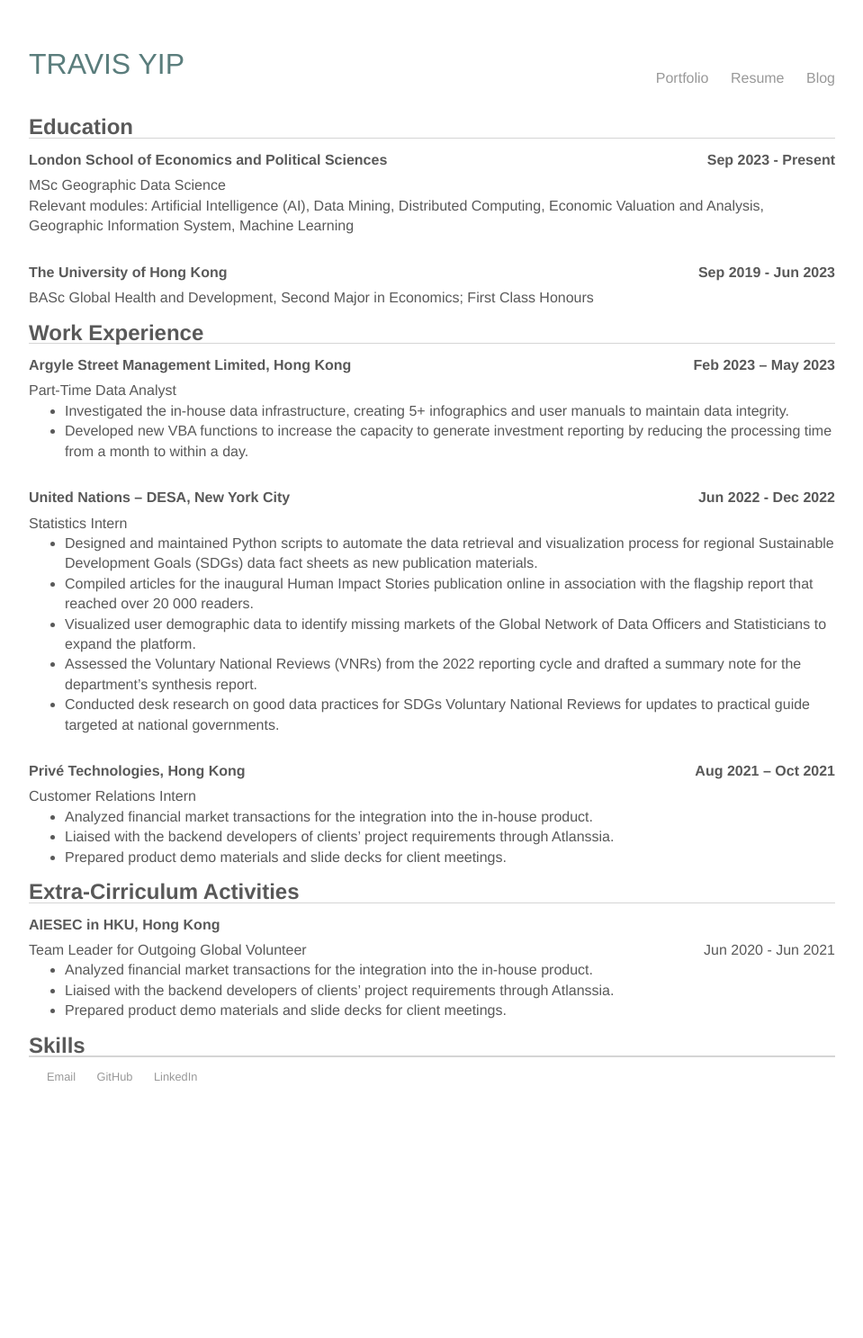
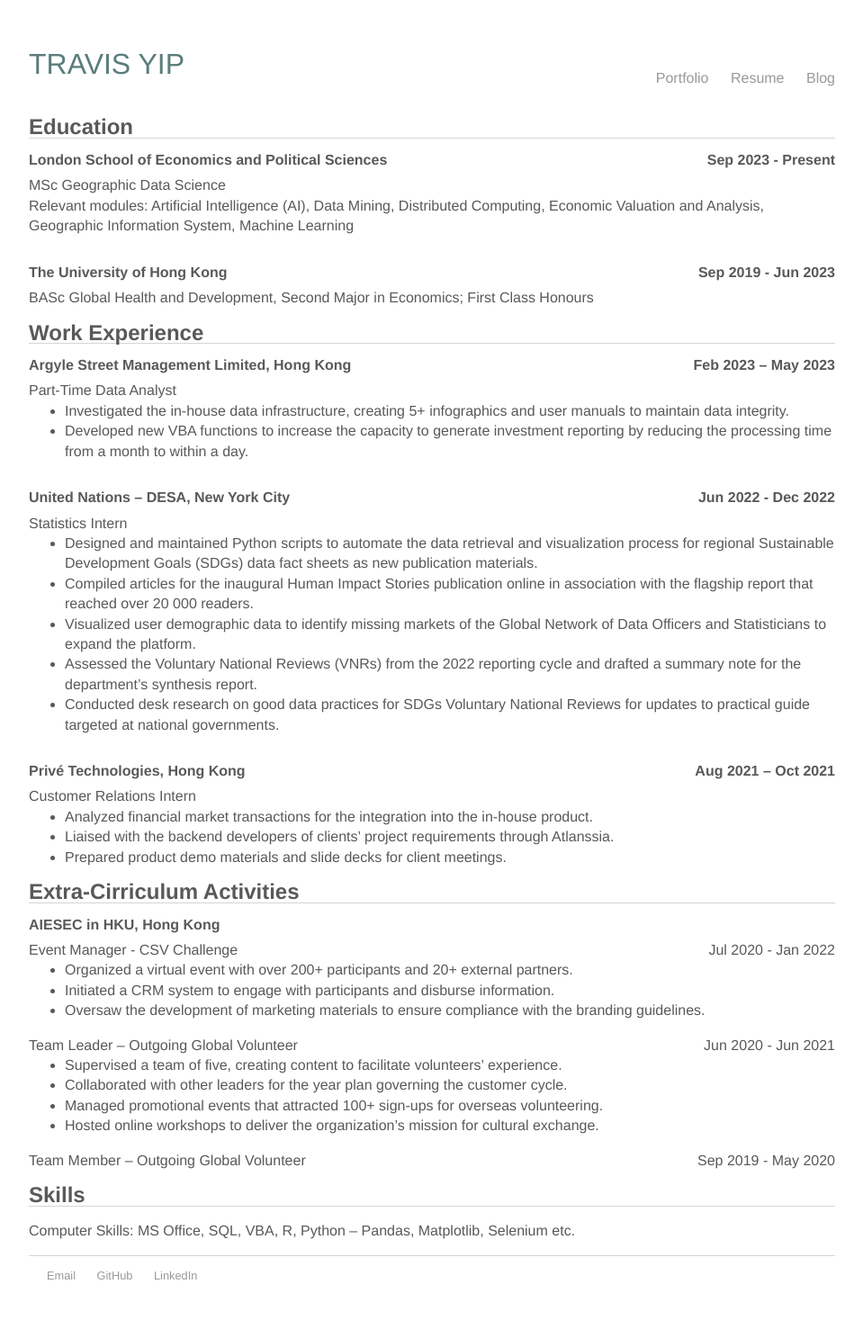
Before and after one commit to cwtravisyip/cwtravisyip.github.io, a Jekyll site: the page built from resume/index.html, in a window 1280 px wide. Shown: the whole page at 90% size, without its empty margins (160-1119 px from the left). Built offline with Jekyll 4.4.1, drawn with Linux system fonts in a browser that asks for light colours; before the commit the page ends 1266 px from its top, so only the background shows below that.

Commit message:
Update content

```diff
--- a/resume/index.html
+++ b/resume/index.html
@@ -75,17 +75,35 @@
 	</header>
 
 	<header style="margin-top:5px">
-		<div style="margin-bottom:0px;color:#595959">Team Leader for Outgoing Global Volunteer</div>
+		<div style="margin-bottom:0px;color:#595959">Event Manager - CSV Challenge</div>
+		<div style="margin-bottom:0px;color:#595959">Jul 2020 - Jan 2022</div>
+	</header>
+	<ul style="margin-top:0px;color:#595959"">
+		<li>Organized a virtual event with over 200+ participants and 20+ external partners.</li>
+		<li>Initiated a CRM system to engage with participants and disburse information.</li>
+		<li>Oversaw the development of marketing materials to ensure compliance with the branding guidelines.</li>
+	</ul>
+
+	<header style="margin-top:5px">
+		<div style="margin-bottom:0px;color:#595959">Team Leader – Outgoing Global Volunteer</div>
 		<div style="margin-bottom:0px;color:#595959">Jun 2020 - Jun 2021</div>
 	</header>
 	<ul style="margin-top:0px;color:#595959"">
-		<li>Analyzed financial market transactions for the integration into the in-house product.</li>
-		<li>Liaised with the backend developers of clients’ project requirements through Atlanssia.</li>
-		<li>Prepared product demo materials and slide decks for client meetings.</li>
+		<li>Supervised a team of five, creating content to facilitate volunteers’ experience.</li>
+		<li>Collaborated with other leaders for the year plan governing the customer cycle.</li>
+		<li>Managed promotional events that attracted 100+ sign-ups for overseas volunteering.</li>
+		<li>Hosted online workshops to deliver the organization’s mission for cultural exchange.</li>
 	</ul>
+
+	<header style="margin-top:5px">
+		<div style="margin-bottom:0px;color:#595959">Team Member – Outgoing Global Volunteer</div>
+		<div style="margin-bottom:0px;color:#595959">Sep 2019 - May 2020</div>
+	</header>
+
 
 	<!-- Skills Block-->
 	<h1 class="resume">Skills</h1>
+	<p>Computer Skills: MS Office, SQL, VBA, R, Python – Pandas, Matplotlib, Selenium etc.</p>
 
 
 </div><!-- /.textchunk -->
```
